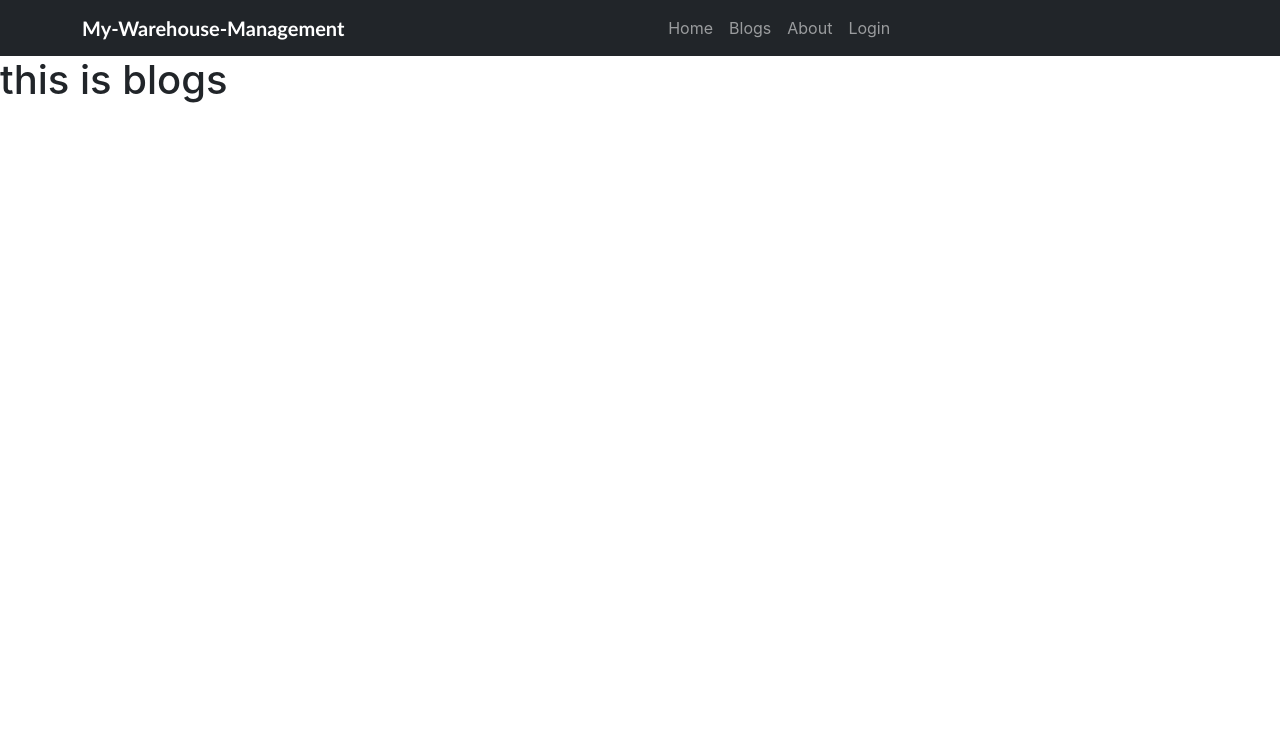
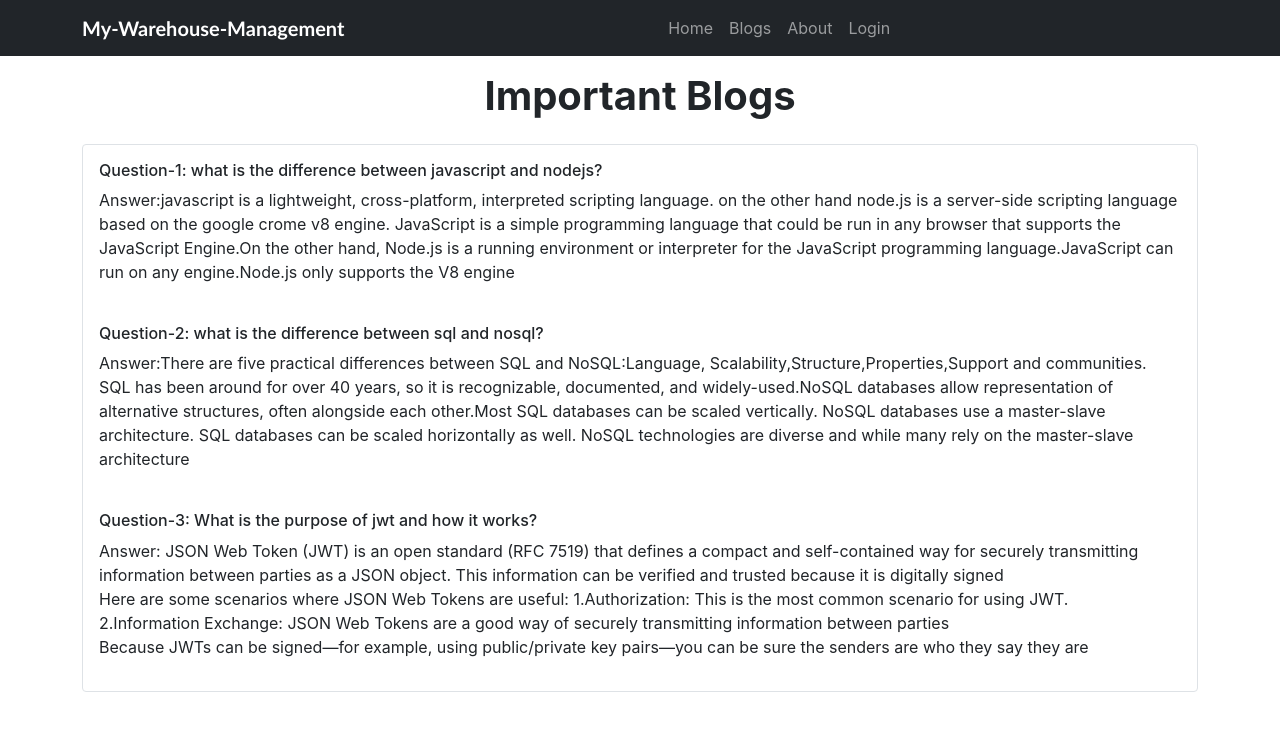
Before and after one commit to Abdullajkkniu/warehouse-management-client--assign-11, a React (Create React App) app: page /blogs in a window 1280 px wide. Shown: the top 730 px of the page. Built offline with nearby package versions, Linux system fonts and the light colour scheme; no server answers.

Commit message:
add blogs

```diff
--- a/src/NewBranch/NewBranch.js
+++ b/src/NewBranch/NewBranch.js
@@ -7,12 +7,13 @@ const NewBranch = () => {
         <div>
             <h1 className='text-center my-3 fw-bold'>New Branch In Town</h1>
             <div className='container my-4 rounded h-50 design d-flex border mx-auto p-4'>
-            <div className='me-4'>
+            <img className='rounded w-50' src={branch} alt="" />
+            <div className='ms-4'>
                 <h1>Hurry!! New branch in town</h1>
                 <h6 className='mt-3'>We are going to open our new branch for warehouse. It helps us to keep more items.</h6>
-                <button className='mt-5 btn btn-primary w-100'>Visit for more details</button>
+                <button className='mt-5 btn btn-danger w-50'>Visit for more details</button>
             </div>
-            <img className='rounded w-50' src={branch} alt="" />
+
         </div>
         </div>
     );
--- a/src/Pages/Blogs/Blogs.js
+++ b/src/Pages/Blogs/Blogs.js
@@ -2,8 +2,26 @@ import React from 'react';
 
 const Blogs = () => {
     return (
-        <div>
-            <h1>this is blogs</h1>
+        <div className='container'>
+            <h1 className='text-center fw-bold my-3'>Important Blogs</h1>
+            <div className='border p-3 rounded my-4'>
+                <h6>Question-1: what is the difference between javascript and nodejs?</h6>
+                <p>Answer:javascript is a lightweight, cross-platform, interpreted scripting language. on the other hand node.js is a server-side scripting language based on the google crome v8 engine.
+                    JavaScript is a simple programming language that could be run in any browser that supports the JavaScript Engine.On the other hand, Node.js is a running environment or interpreter for the JavaScript programming language.JavaScript can run on any engine.Node.js only supports the V8 engine </p>
+                <br />
+                <h6>Question-2: what is the difference between sql and nosql?</h6>
+                <p>Answer:There are five practical differences between SQL and NoSQL:Language, Scalability,Structure,Properties,Support and communities. SQL has been around for over 40 years, so it is recognizable, documented, and widely-used.NoSQL databases allow representation of alternative structures, often alongside each other.Most SQL databases can be scaled vertically. NoSQL databases use a master-slave architecture. SQL databases can be scaled horizontally as well. NoSQL technologies are diverse and while many rely on the master-slave architecture</p>
+                <br />
+                <h6>Question-3: What is the purpose of jwt and how it works?</h6>
+                <p>Answer: JSON Web Token (JWT) is an open standard (RFC 7519) that defines a compact and self-contained way for securely transmitting information between parties as a JSON object. This information can be verified and trusted because it is digitally signed
+                    <br />
+                    Here are some scenarios where JSON Web Tokens are useful: 1.Authorization: This is the most common scenario for using JWT.
+                    <br />
+                    2.Information Exchange: JSON Web Tokens are a good way of securely transmitting information between parties <br />
+                    Because JWTs can be signed—for example, using public/private key pairs—you can be sure the senders are who they say they are
+
+                </p>
+            </div>
         </div>
     );
 };
--- a/src/Pages/Home/Home.js
+++ b/src/Pages/Home/Home.js
@@ -11,7 +11,7 @@ const Home = () => {
         <div>
             <Banner></Banner>
             <Inventories></Inventories>
-            <Link to="/manageitems" className='set-text btn btn-primary d-block w-25 mx-auto p-3 mb-4'>Manage Inventories</Link>
+            <Link to="/manageitems" className='fw-bold set-text btn btn-danger d-block w-25 mx-auto p-3 mb-4'>Manage Inventories</Link>
 
             <Fast></Fast>
             <NewBranch></NewBranch>
--- a/src/Pages/Login/Login.js
+++ b/src/Pages/Login/Login.js
@@ -85,7 +85,7 @@ const Login = () => {
     return (
 
         <div>
-            <h2 className='title mt-4 text-center'>My-PhotoShot</h2>
+            <h2 className='title mt-4 text-center'>My-Warehouse</h2>
             <div className='bg-dark text-white border-set container w-25 mt-2 pb-4'>
 
             <div>
--- a/src/Pages/NotFound/NotFound.js
+++ b/src/Pages/NotFound/NotFound.js
@@ -1,9 +1,11 @@
 import React from 'react';
+import notFound1 from '../../images/Notfound.jpg'
 
 const NotFound = () => {
     return (
         <div>
-            <h1>Not found</h1>
+            <img className='w-100 vh-100' src={notFound1} alt="" />
+
         </div>
     );
 };
--- a/src/Pages/SignUp/SignUp.js
+++ b/src/Pages/SignUp/SignUp.js
@@ -75,7 +75,7 @@ const SignUp = () => {
 
     return (
         <div className=' container w-25 p-3'>
-            <h2 className='title text-center'>My-PhotoShot</h2>
+            <h2 className='title text-center'>My-Warehouse</h2>
             <div className='bg-dark text-white border-size p-3'>
             <h3 className='p-2'>Create Account</h3>
             <form onSubmit={handleSignUp}>
```
